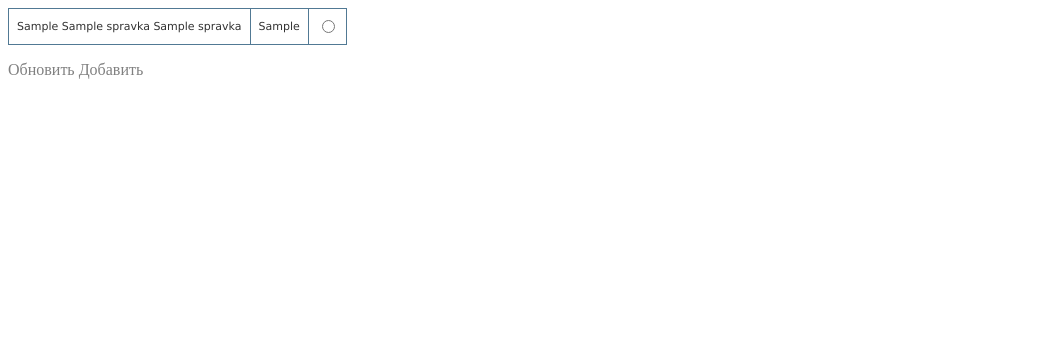
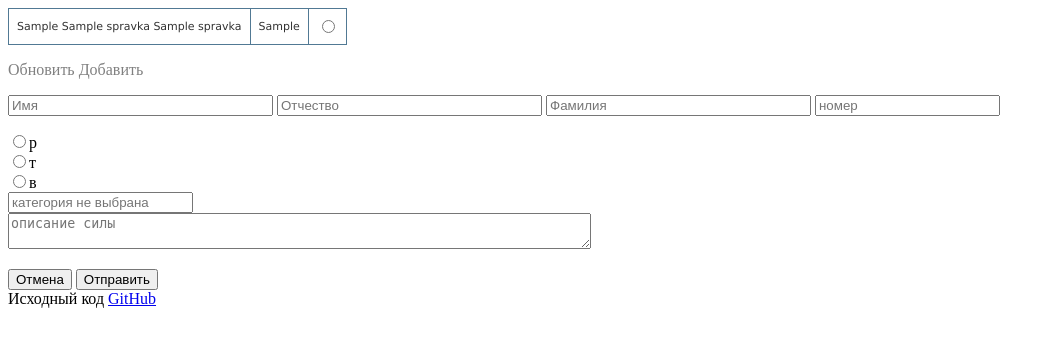
Before and after one commit to KitaXvost/bars, a PHP site: page / in a window 1280 px wide. Shown: the top 347 px of the page, without its empty margins (0-1055 px from the left). Run offline with PHP 8.4, Linux system fonts and the light colour scheme; tables that the repository leaves empty hold one stand-in row (values such as "Sample post"); some libraries are stand-ins or nearby versions.

Commit message:
unification of logic forms

```diff
--- a/index.php
+++ b/index.php
@@ -1,103 +1,49 @@
 <!DOCTYPE HTML>
+<html>
 <head>
-    <link rel="stylesheet" type="text/css" href="style.css" media="screen" >
-<!--
-    <link rel="stylesheet" href="https://maxcdn.bootstrapcdn.com/font-awesome/4.5.0/css/font-awesome.min.css">
--->
-		<script type="text/javascript" src="../rest/jquery-1.3.2.min.js"></script>
+	<link rel="stylesheet" type="text/css" href="style.css" media="screen">
+	<script type="text/javascript" src="../rest/jquery-3.5.1.js"></script>
 	<script type="text/javascript" src="script.js"></script>
 </head>
-
-<div id='data_table'><table>
-</table></div>
+<div id='data_table'>
+	<table> </table>
+</div>
 <div id='result_form'></div>
-
-<div id='a'></div>
-<div id='b'></div>
-
   <p>
-<span id="refresh-button" onclick='refresh();'>
-<!--
-<i class='fa fa-2x fa-refresh'></i>
--->
-Обновить
-</span>
-<span id="create-button" onclick='create();'>
-<!--
-<i class='fa fa-2x fa-plus'></i>
--->
-Добавить
-</span>
-<span id="edit-button" onclick='edit();'>
-<!--
-<i class='fa fa-2x fa-edit'></i>
--->
-Редактировать
-</span>
-<span id="trash-button" onclick='trash();'>
-<!--
-<i class='fa fa-2x fa-trash'></i>
--->
-Удалить
-</span>
+    <span id="refresh-button" onclick='refresh();'>Обновить</span>
+     <span id="create-button" onclick='create(caption="Добавление");'>Добавить</span>
+     <span id="edit-button" onclick='edit(caption="Редактирование");'>Редактировать</span>
+    <span id="trash-button" onclick='trash();'>Удалить</span>
   </p>
-
-<div id="create-task">
-<div align="left">Добавление</div>
-<!--
-<div style="position:absolute; top:10px; right:10px;" onclick="close3();"><i class="fa fa-1x fa-close"></i></div>
--->
-<form method="post" id="post_form" action="">
-<input name="name" type="text" size="30" required placeholder="Имя">
-<input name="middle_name" type="text" size="30" required placeholder="Отчество">
-<input name="family" type="text" size="30" required placeholder="Фамилия">
-
-<input name="number" type="number" size="10" required placeholder="номер">
+<div id="form_task">
+	<div id="form_caption"></div>
+	<form method="POST" id="post_form" action="javascript:void(null);" onsubmit="post_form()">
+		<input id="form_id" name="form_id" type="hidden">
+		<input id="form_name" name="form_name" type="text" size="30" required placeholder="Имя">
+		<input id="form_middle_name" name="form_middle_name" type="text" size="30" required placeholder="Отчество">
+		<input id="form_family" name="form_family" type="text" size="30" required placeholder="Фамилия">
+		<input id="form_number" name="form_number" type="number" size="10" required placeholder="номер">
 		<p>
-  <textarea name="power" rows="4" cols="35" required placeholder="Сила"></textarea>
-      <input name="type" type="radio" onclick='select_type(type_category="P");'>р
-      <input name="type" type="radio" onclick='select_type(type_category="T");'>т
-      <input name="type" type="radio" onclick='select_type(type_category="B");'>в
-    <input id="create-category" name="category" type="text" size="20" disabled placeholder="Категория">
+			<div id="rad-btn">
+				<input name="form_type" type="radio" value="P" onclick='select_type(type_category="P");' required>р</br>
+				<input name="form_type" type="radio" value="T" onclick='select_type(type_category="T");'>т</br>
+				<input name="form_type" type="radio" value="B" onclick='select_type(type_category="B");'>в </div>
+			<div id="rad-label">
+				<input id="form_category" name="form_category" type="text" size="20" placeholder="категория не выбрана">
+				</br>
+				<textarea id="form_power" name="form_power" rows="2" cols="70" placeholder="описание силы"></textarea>
+			</div>
 		</p>
-
-<p><input type="button" value="Отмена" onclick="close3();">
-   <input type="submit" id="post" value="Отправить">
-</p>
-</form>
+		<input type="button" value="Отмена" onclick="close2();">
+		<input type="submit" id="post" value="Отправить"> </form>
 </div>
-
-<div id="edit_task">
-<div align="left">Исправление</div>
-<!--
-<div style="position:absolute; top:10px; right:10px;" onclick="close2();"><i class="fa fa-1x fa-close"></i></div>
--->
-<form method="post" id="edit_form" action="">
-<input id="edit-id" name="edit-id">
-<input id="edit_name" name="edit-name" type="text" size="30" required placeholder="Имя">
-<input id="edit-middle_name" name="edit-middle_name" type="text" size="30" required placeholder="Отчество">
-<input id="edit-family" name="edit-family" type="text" size="30" required placeholder="Фамилия">
-
-<input id="edit-number" name="edit-number" type="number" size="10" required placeholder="номер">
-<p><textarea id="edit-power" name="edit-power" rows="4" cols="35" required placeholder="Сила"></textarea>
-<input id="edit-category" name="edit-category" type="text" size="20" disabled placeholder="Категория">
-<input id="edit-type" name="edit-type" type="text" size="10" required placeholder="Тип">
-</p>
-
-<p><input type="button" value="Отмена" onclick="close2();">
-   <input type="submit" id="edit_post" value="Отправить">
-</p>
-</form>
-</div>
-
 <div id="delete_task">
-  <div align="left">Подтвердите удаление записи</div>
-<!--
-  <div style="position:absolute; top:10px; right:10px;" onclick="close4();"><i class="fa fa-1x fa-close"></i></div>
--->
+	<div>Подтвердите удаление записи</div>
 	<div id="delete-row"></div>
 	<div id="row-id"></div>
-<p><input type="button" value="Отмена" onclick="close4();">
-   <input type="button" value="Удалить" onclick="trash_form();">
-</p>
+	<p>
+		<input type="button" value="Отмена" onclick="close4();">
+		<input type="button" value="Удалить" onclick="trash_form();"> </p>
 </div>
+<footer> Исходный код <a href="https://github.com/KitaXvost/bars">GitHub</a> </footer>
+</html>
```
Lines whose indentation alone changed are shown as unchanged.
